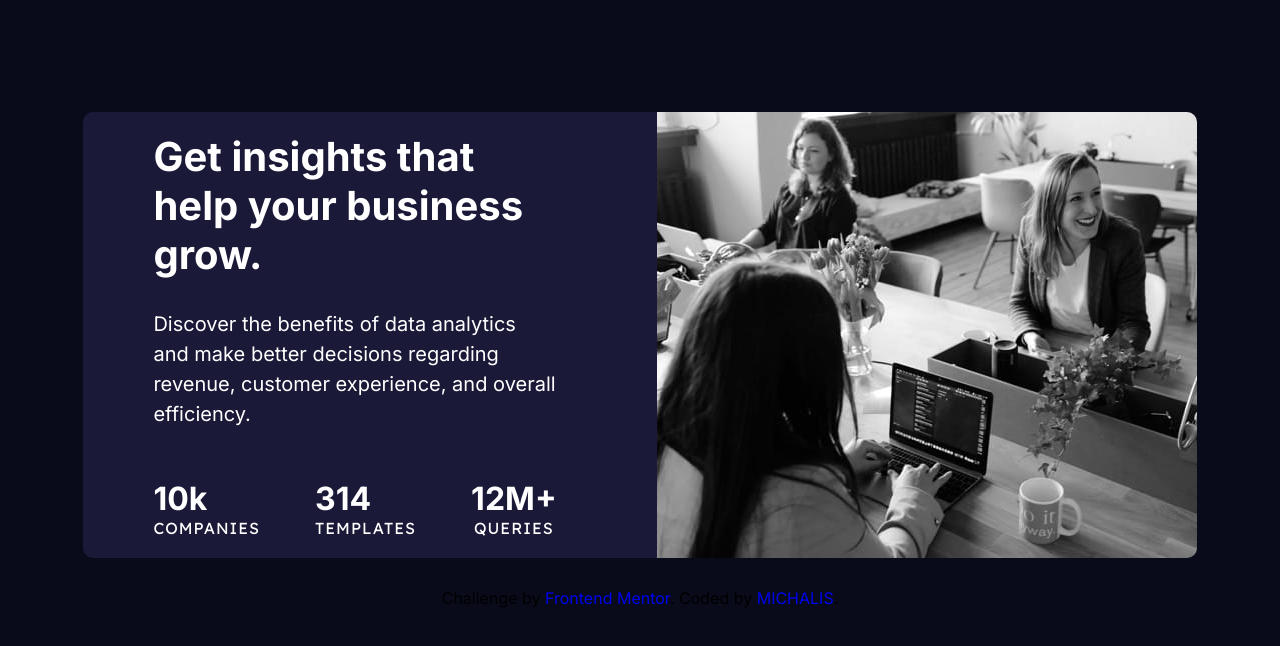
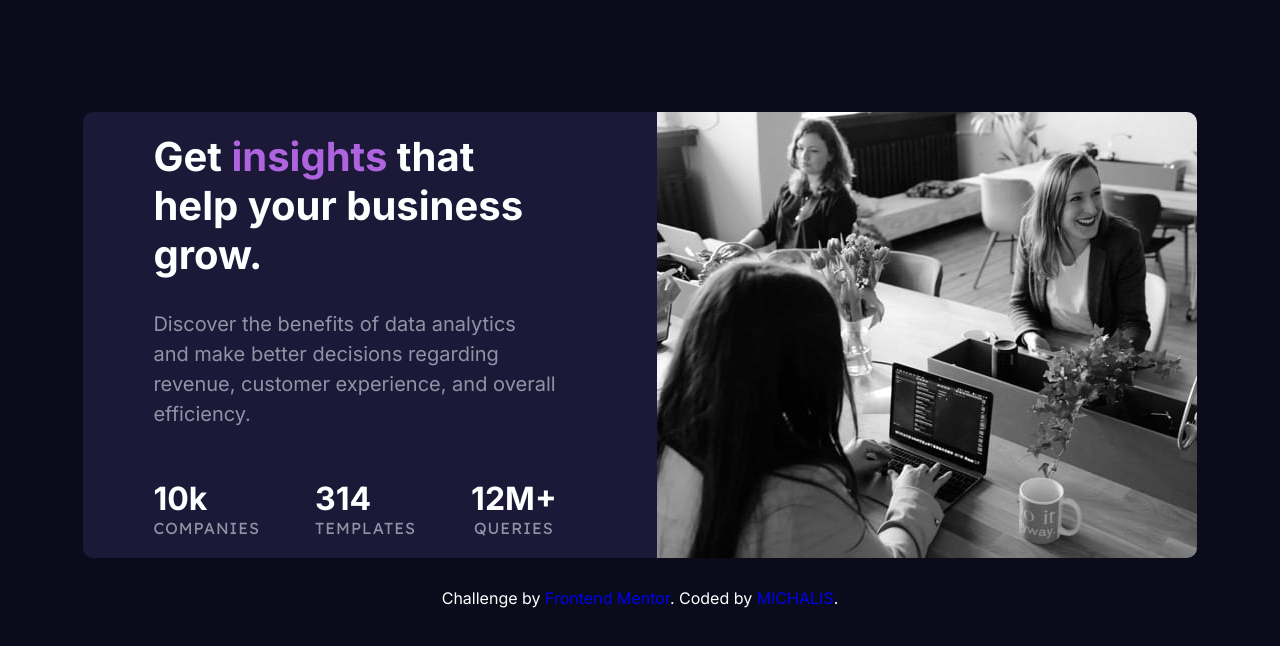
Before and after one commit to ikechukwu03/stats-preview-card-component-main, a plain HTML site: page index.html in a window 1280 px wide. Drawn offline with Linux system fonts and the light colour scheme.

Commit message:
inserted the correct color (both background and font)

```diff
--- a/style.css
+++ b/style.css
@@ -10,7 +10,7 @@ body{
   align-items: center;
   justify-content: center;
   flex-direction: column;
-  background-color:hsl(233, 47%, 7%);
+  background-color:#0A0C1B;
   font-family: 'Inter', sans-serif;
 }
 
@@ -19,7 +19,7 @@ body{
   align-items: center;
   justify-content: center;
   margin: 7rem 5.625rem 0 5.625rem;
-  background-color: hsl(244, 38%, 16%);
+  background-color: #1C1938;
   color: white;
   border-radius: 10px;
 }
@@ -36,12 +36,17 @@ img{
   margin-bottom: 1.875rem;
   font-family: 'Inter', sans-serif;
   font-size: 40px;
+  color: #FEFFFF;
 }
 .words p{
   margin-bottom: 3.125rem;
   line-height: 30px;
   font-size: 20px;
   font-family: 'Inter', sans-serif;
+  color: #9392A4;
+}
+.words span{
+  color: #AE64DF;
 }
 
 .final-layer{
@@ -50,6 +55,7 @@ img{
 
 .companies h1{
   font-family: 'Inter', sans-serif;
+  color: #FEFFFF;
 
 }
 .companies p{
@@ -57,6 +63,7 @@ img{
   letter-spacing: 1px;
   text-transform: uppercase;
   font-family: 'Lexend Deca', sans-serif;
+  color: #9392A4;
 }
 
 .templates{
@@ -65,16 +72,19 @@ img{
 }
 .templates h1{
   font-family: 'Inter', sans-serif;
+  color: #FEFFFF;
 }
 .templates p{
   text-align: center;
   letter-spacing: 1px;
   text-transform: uppercase;
   font-family: 'Lexend Deca', sans-serif;
+  color: #9392A4;
 }
 
 .queries h1{
   font-family: 'Inter', sans-serif;
+  color: #FEFFFF;
 
 }
 .queries p{
@@ -82,10 +92,12 @@ img{
  letter-spacing: 1px;
  text-transform: uppercase;
  font-family: 'Lexend Deca', sans-serif;
+  color: #9392A4;
 }
 
 footer{
   margin-top: 1.875rem;
+  color: #FEFFFF;
 }
 footer a{
   text-decoration: none;
```
